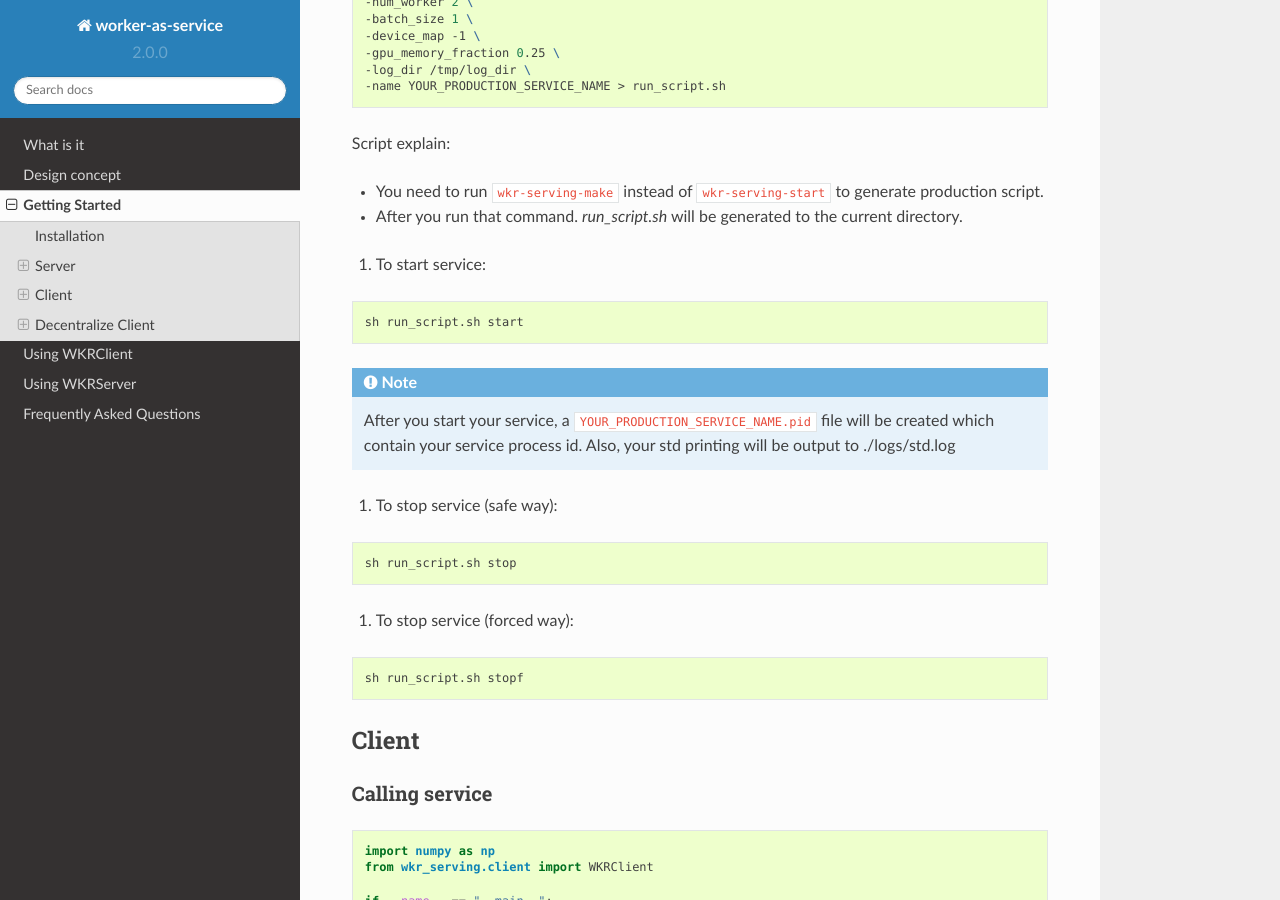
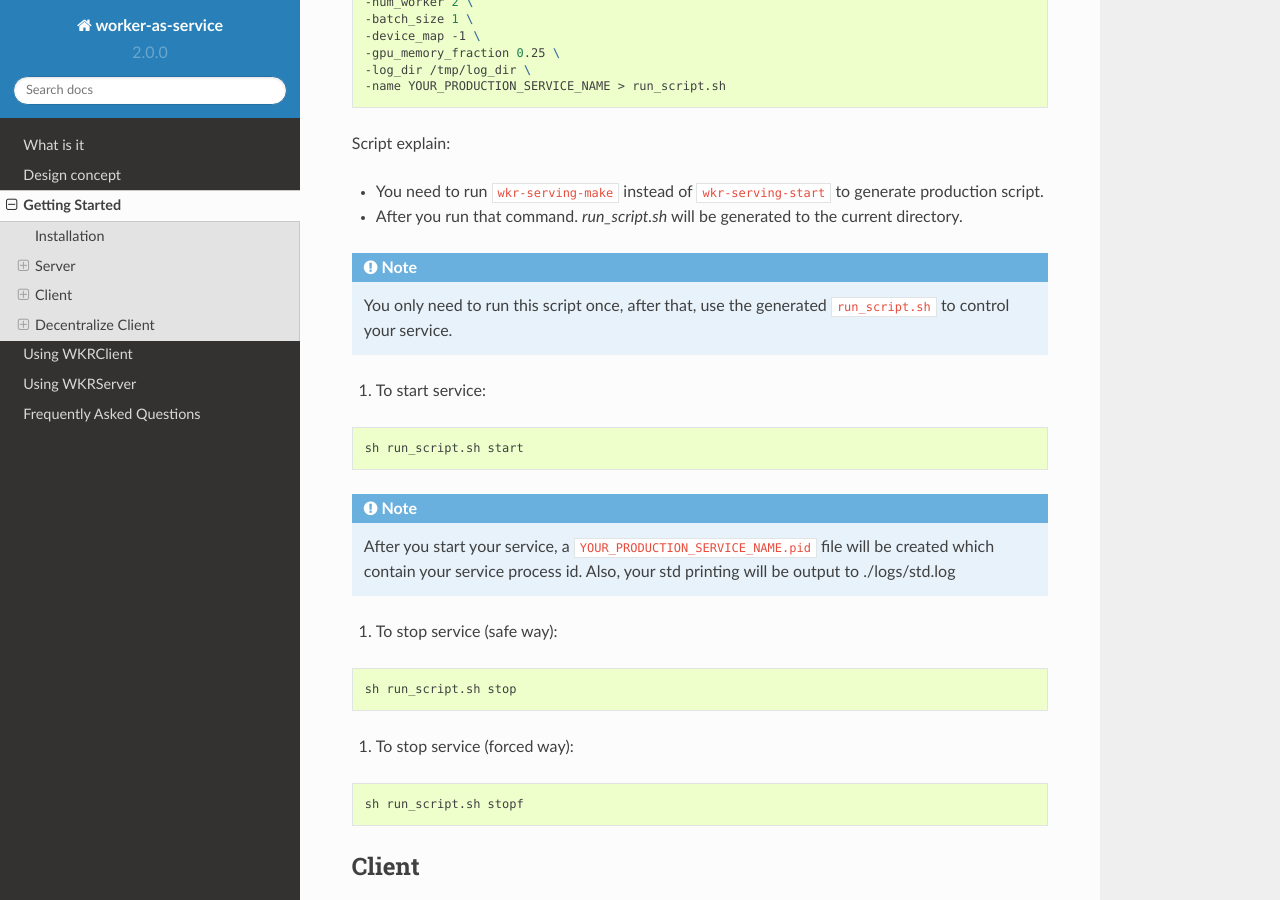
Before and after one commit to RyanDam/worker-as-service-docs, a Sphinx documentation site: the page built from docs/section/get-start.rst, in a window 1280 px wide and 900 px high, scrolled down 3558 px. Built offline with Sphinx 7.4.7 and the Read the Docs theme 2.0.0, drawn with Linux system fonts in a browser that asks for light colours; some of the changed text lies outside the part shown.

Commit message:
decentralize start

```diff
--- a/docs/section/get-start.rst
+++ b/docs/section/get-start.rst
@@ -170,6 +170,8 @@ Script explain:
 - You need to run ``wkr-serving-make`` instead of ``wkr-serving-start`` to generate production script.
 - After you run that command. `run_script.sh` will be generated to the current directory.
 
+.. note:: You only need to run this script once, after that, use the generated ``run_script.sh`` to control your service.
+
 1. To start service:
 
 .. code-block:: bash
@@ -340,6 +342,8 @@ Script explain:
 - You need to run ``wkr-decentral-make`` instead of ``wkr-decentral-start`` to generate production script.
 - After you run that command. `run_script.sh` will be generated to the current directory.
 
+.. note:: You only need to run this script once, after that, use the generated ``run_script.sh`` to control your service.
+
 1. To start service:
 
 .. code-block:: bash
```
